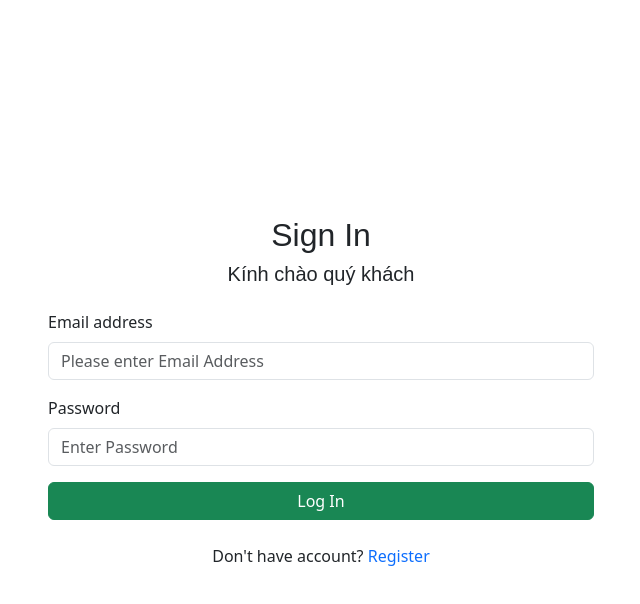
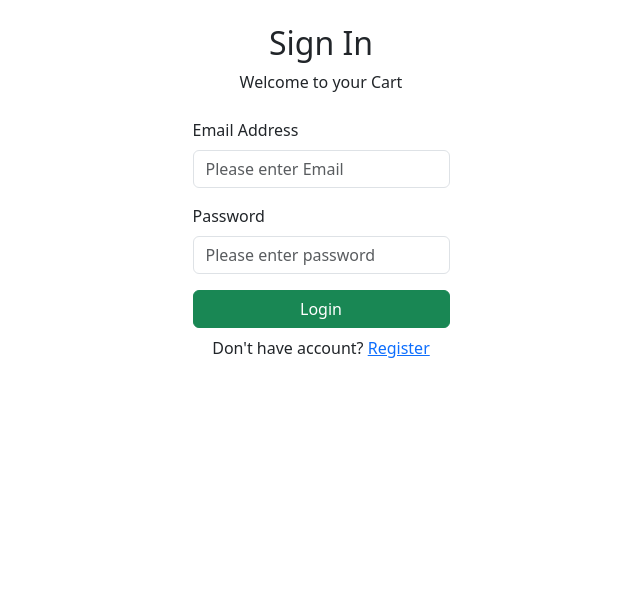
Before and after one commit to khalefullstack/shoping-hkp, a plain HTML site: page login.html in a window 1280 px wide. Shown: the whole page, without its empty margins (319-959 px from the left). Drawn offline with nearby package versions, Linux system fonts and the light colour scheme.

Commit message:
push code login

```diff
--- a/login.html
+++ b/login.html
@@ -1,66 +1,56 @@
 <!DOCTYPE html>
 <html lang="en">
   <head>
-    <meta charset="utf-8" />
-    <meta name="viewport" content="width=device-width, initial-scale=1" />
-    <title>Bootstrap demo</title>
-    <link rel="stylesheet" href="./assets/css/main.css" />
+    <meta charset="UTF-8" />
+    <meta name="viewport" content="width=device-width, initial-scale=1.0" />
     <link
       href="https://cdn.jsdelivr.net/npm/bootstrap@5.3.0/dist/css/bootstrap.min.css"
       rel="stylesheet"
       integrity="sha384-9ndCyUaIbzAi2FUVXJi0CjmCapSmO7SnpJef0486qhLnuZ2cdeRhO02iuK6FUUVM"
       crossorigin="anonymous"
     />
+    <link rel="stylesheet" href="./assets/css/login.css" />
+    <title>Document</title>
   </head>
   <body>
-    <div class="login d-flex justify-content-center align-items-center">
-      <div class="login-box">
-        <div class="container">
-          <div class="row">
-            <div class="col-md-6 offset-md-3">
-              <form class="">
-                <div class="signin-content mb-4 text-center">
+    <div class="conLogin w-100">
+      <div
+        class="boxMain-login d-flex justify-content-center align-items-center w-100 h-100"
+      >
+        <div class="boxLogin p-4">
+          <div class="login-content text-center mb-4">
             <h2>Sign In</h2>
-                  <h5>Kính chào quý khách</h5>
+            <span>Welcome to your Cart</span>
           </div>
-                <div class="mb-3">
-                  <label class="form-label">Email address</label>
+          <div class="formLogin">
+            <form>
+              <div class="Email mb-3">
+                <label class="form-label d-block">Email Address</label>
                 <input
                   type="email"
-                    class="form-control"
-                    placeholder="Please enter Email Address"
+                  class="form-control EmailAddres w-100"
+                  placeholder="Please enter Email"
                 />
               </div>
-                <div class="mb-3">
-                  <label class="form-label">Password</label>
+              <div class="Pass">
+                <label class="form-label d-block">Password</label>
                 <input
                   type="password"
-                    class="form-control"
-                    placeholder="Enter Password"
+                  class="form-control PassWord w-100"
+                  placeholder="Please enter password"
                 />
               </div>
-                <!-- <div class="mb-3 form-check">
-                <label class="form-check-label">
-                  <a href="#">Forgot password</a>
-                </label>
-              </div> -->
-                <!-- <button type="button" class="btn btn-success">Log In</button> -->
-                <div class="d-grid gap-2">
-                  <button class="btn btn-success" type="button">Log In</button>
-                </div>
-                <div class="text-center">
-                  <p class="mt-4">
-                    Don't have account?
-                    <a href="#" class="text-decoration-none">Register</a>
+              <button type="submit" class="butLogin btn btn-success w-100 mt-3">
+                Login
+              </button>
+              <p class="mt-2 text-center">
+                Don't have account? <a href="#">Register</a>
               </p>
-                </div>
             </form>
           </div>
         </div>
       </div>
     </div>
-    </div>
-
     <script
       src="https://code.jquery.com/jquery-3.7.0.min.js"
       integrity="sha256-2Pmvv0kuTBOenSvLm6bvfBSSHrUJ+3A7x6P5Ebd07/g="
```
Also changed, not shown: loginPh.html (deleted, +0 -65 lines). Lines whose indentation alone changed are shown as unchanged.
